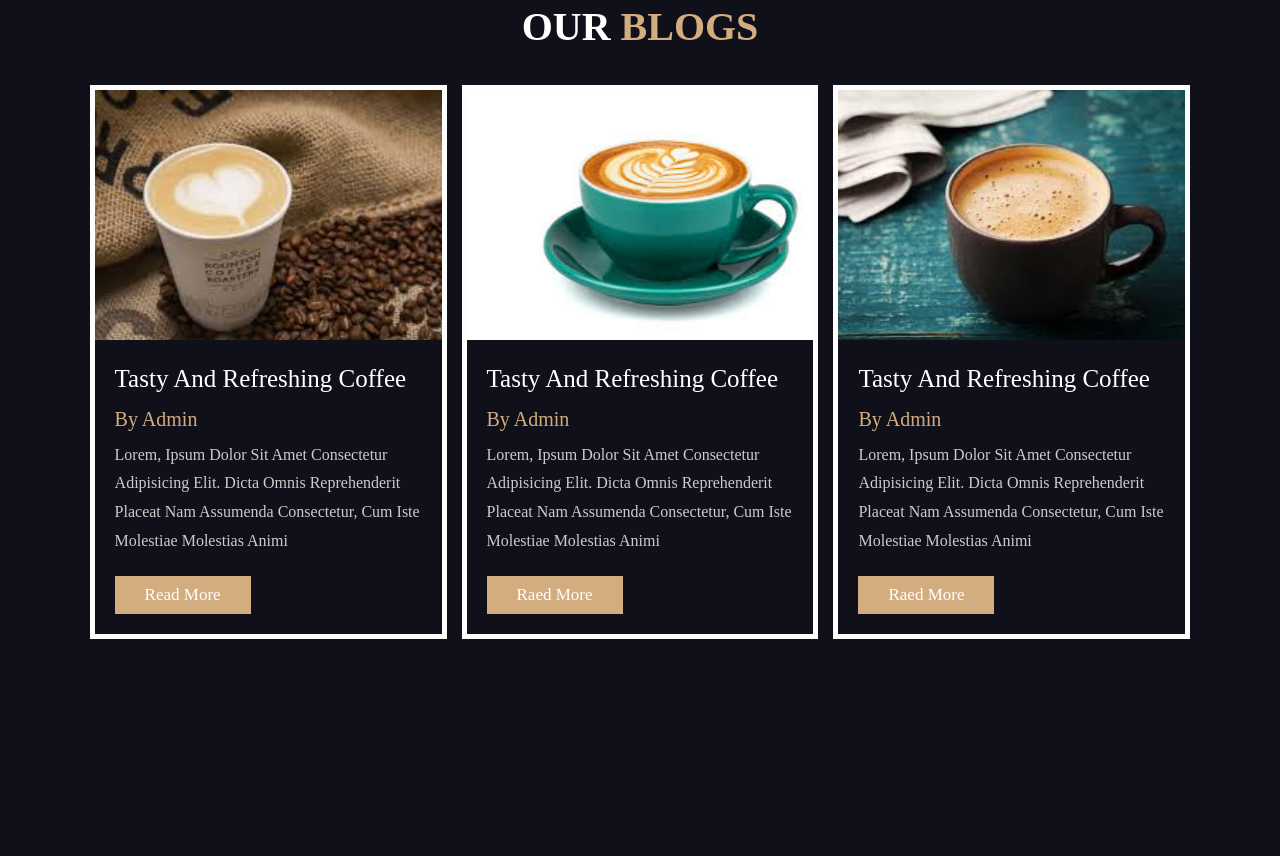
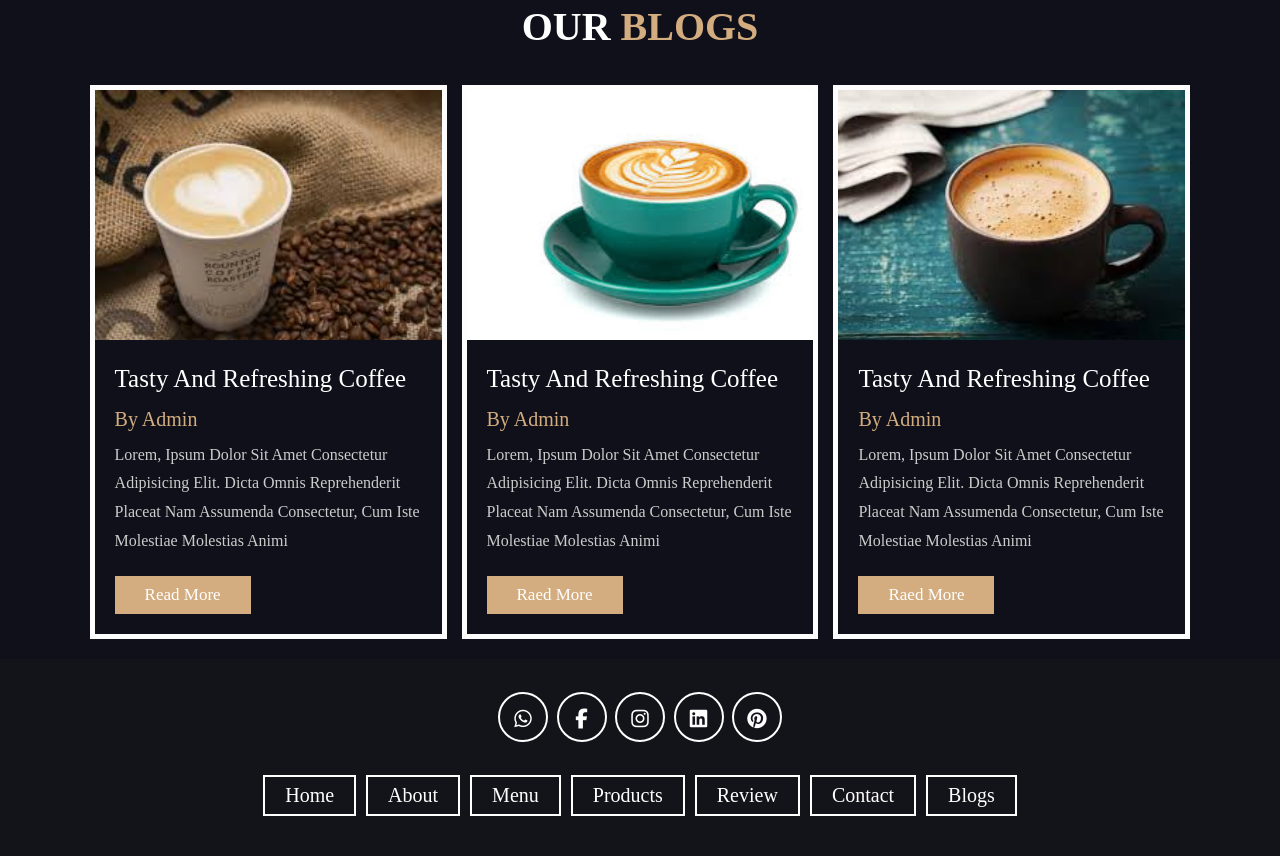
Before and after one commit to wadhwarohan/Responsive-Coffee-Shop, a plain HTML site: page index.html in a window 1280 px wide. Shown: the part 4801-5657 px from the top of the page. Before the commit the page ends 5460 px from the top, so only its background shows below. Drawn offline with Linux system fonts and the light colour scheme.

Commit message:
created footer section

```diff
--- a/index.html
+++ b/index.html
@@ -3,7 +3,7 @@
 <head>
     <meta charset="UTF-8">
     <meta name="viewport" content="width=device-width, initial-scale=1.0">
-    <title>Complete Responsive Coffee Shop Website</title>
+    <title>Complete Responsive Coffee Shop </title>
     <link rel="stylesheet"href="https://cdnjs.cloudflare.com/ajax/libs/font-awesome/6.6.0/css/all.min.css">
     <link rel="stylesheet" href="./style.css">
 </head>
@@ -325,6 +325,26 @@
         </div>
     </section>
     <!--blog section end-->
+    <!--Footer Section Starts-->
+    <section class="footer">
+        <div class="share">
+            <a href="#"class="fab fa-whatsapp"></a>
+            <a href="#"class="fab fa-facebook-f"></a>
+            <a href="#"class="fab fa-instagram"></a>
+            <a href="#"class="fab fa-linkedin"></a>
+            <a href="#"class="fab fa-pinterest"></a>
+        </div>
+        <div class="links">
+            <a href="#">home</a>
+            <a href="#">about</a>
+            <a href="#">menu</a>
+            <a href="#">products</a>
+            <a href="#">review</a>
+            <a href="#">contact</a>
+            <a href="#">blogs</a>
+        </div>
+    </section>
+    <!--Footer Section Ends-->
     <script src="./script.js"></script>
 </body>
 </html>
--- a/style.css
+++ b/style.css
@@ -423,6 +423,44 @@ height:10rem;
     color:#ccc;
     padding:1rem 0;
 }
+.footer{
+    background:var(--black);
+    text-align:center;
+}
+.footer .share{
+    padding:1rem 0;
+}
+.footer .share a{
+    height:5rem;
+    width:5rem;
+    line-height: 5rem;
+    font-size: 2rem;
+    color:#fff;
+    border:.2rem solid white;
+    margin:.3rem;
+    border-radius:50%;
+}
+.footer .share a:hover{
+    background-color: var(--main-color);
+}
+.footer .links{
+    display:flex;
+    justify-content: center;
+    flex-wrap:wrap;
+    padding:2rem 0;
+    gap:1rem;
+
+}
+.footer .links a{
+    padding:.7rem 2rem;
+    color:#fff;
+    border:.2rem solid white;
+    font-size:2rem;
+}
+.footer .links a:hover{
+background:var(--main-color);
+}
+
 
 
 
@@ -451,8 +489,7 @@ height:10rem;
     .header .navbar{
         position:absolute;
         top:100%;right: -100%;
-        background: #c79e9e;
-        background: 30rem;
+        background:#ccc;
         width:30rem;
         height: calc(100vh-9.5rem);
     }
```
